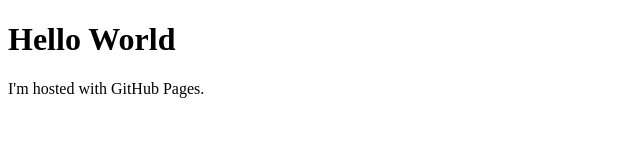
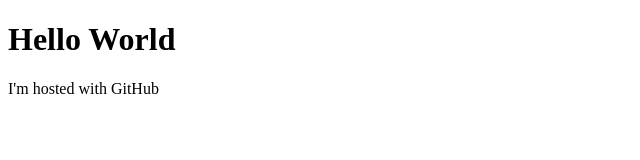
Before and after one commit to Cguiks/Cguiks.github.io, a plain HTML site: page index.html in a window 1280 px wide. Shown: the full height of the page, 0-640 px from the left. Drawn offline with Linux system fonts and the light colour scheme.

Commit message:
Update index.html

```diff
--- a/index.html
+++ b/index.html
@@ -5,7 +5,7 @@
 
         <h1>Hello World</h1>
 
-        <p>I'm hosted with GitHub Pages.</p>
+        <p>I'm hosted with GitHub</p>
 
     </body>
 
```
